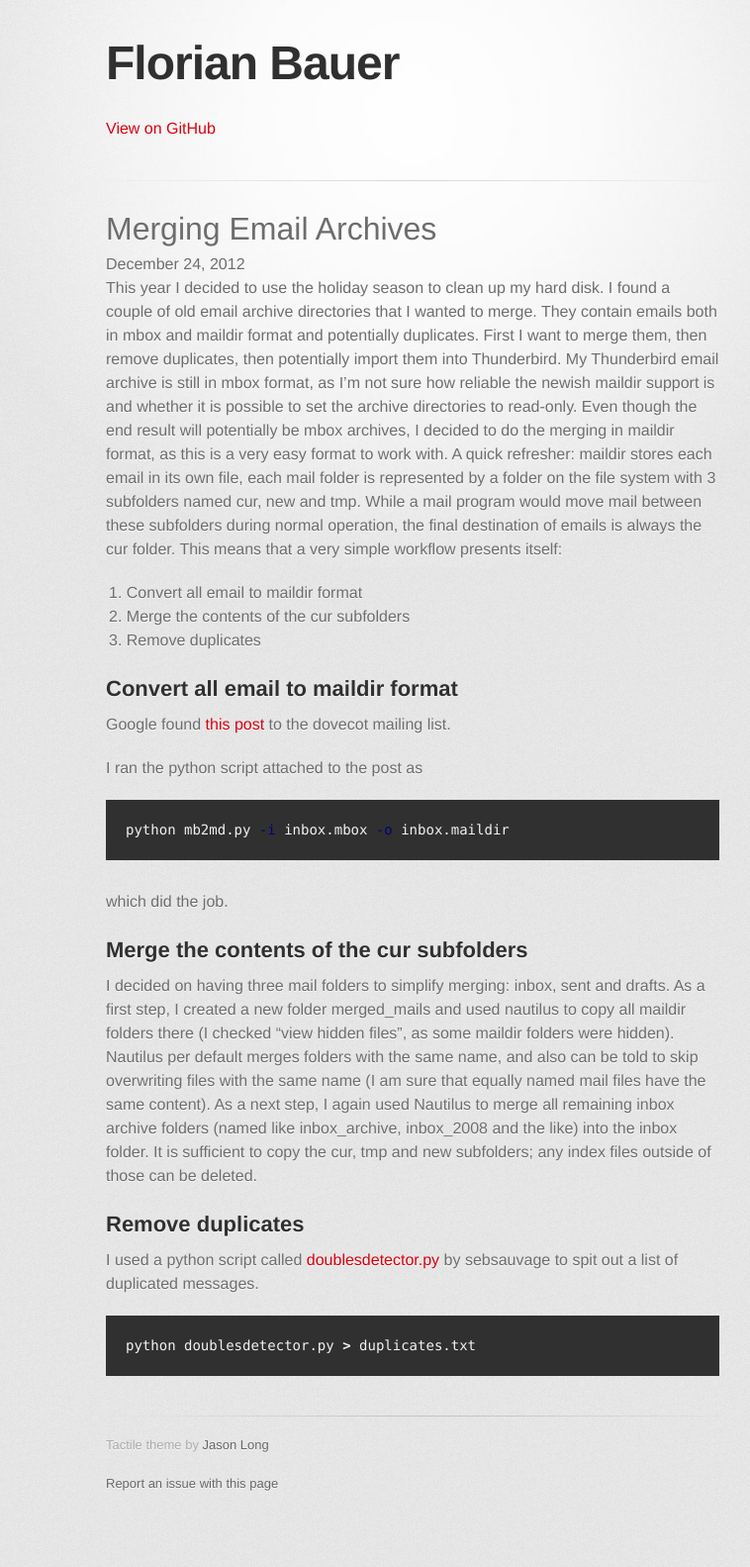
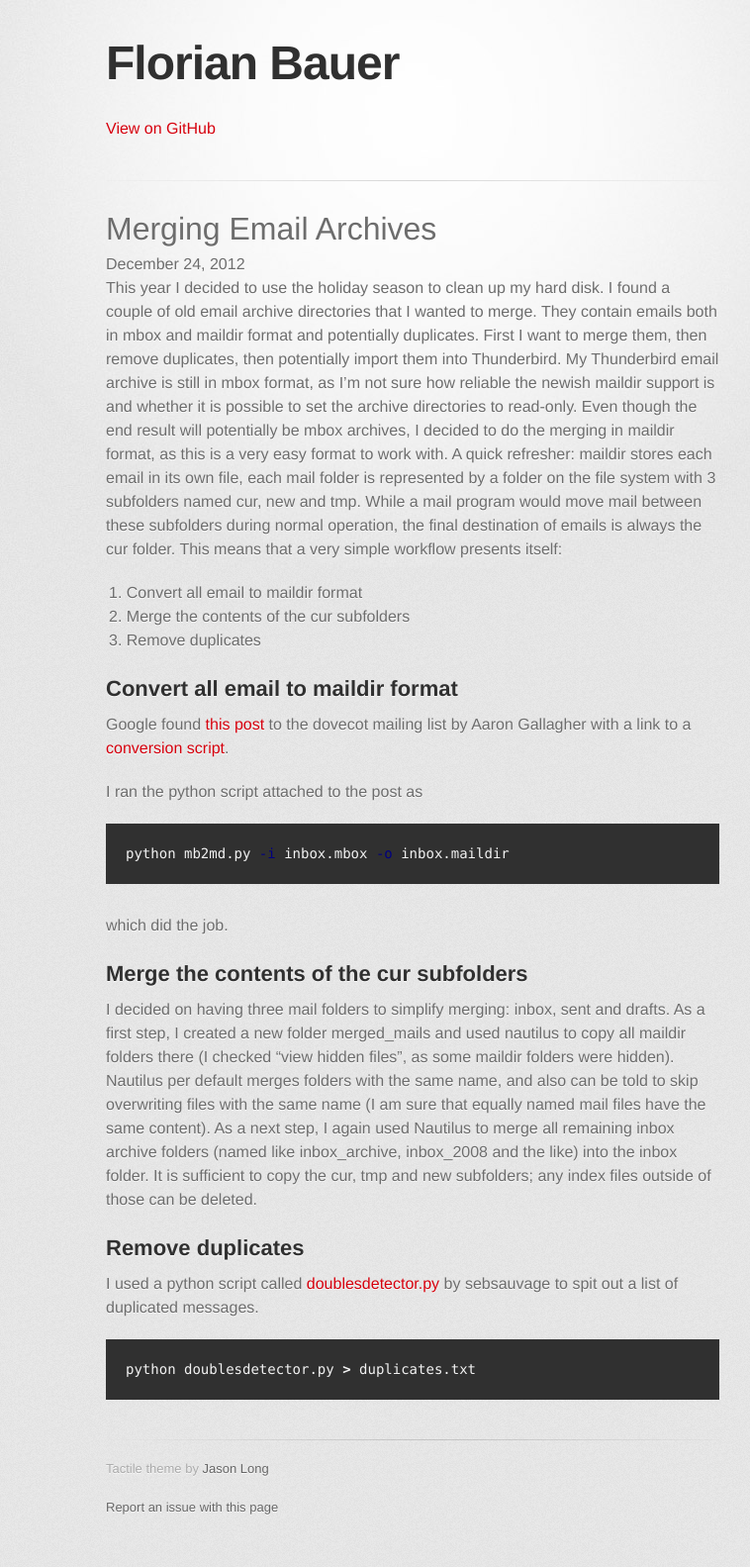
Before and after one commit to fbauer/fbauer.github.com, a Jekyll site: the page built from _posts/2012-12-24-merging-email-archives.md, in a window 1280 px wide. Shown: the whole page at 99% size, without its empty margins (223-981 px from the left). Built offline with Jekyll 4.4.1, drawn with Linux system fonts in a browser that asks for light colours; some web fonts are replaced; before the commit the page ends 1559 px from its top, so only the background shows below that.

```diff
--- a/_posts/2012-12-24-merging-email-archives.md
+++ b/_posts/2012-12-24-merging-email-archives.md
@@ -20,7 +20,8 @@ set the archive directories to read-only.  Even though the end result will poten
 
 Google found [this
 post](http://dovecot.org/list/dovecot/2008-March/029736.html) to the
-dovecot mailing list.
+dovecot mailing list by Aaron Gallagher with a link to a [conversion
+script](http://habnabit.org/mb2md.py.gz).
 
 I ran the python script attached to the post as
 
```
